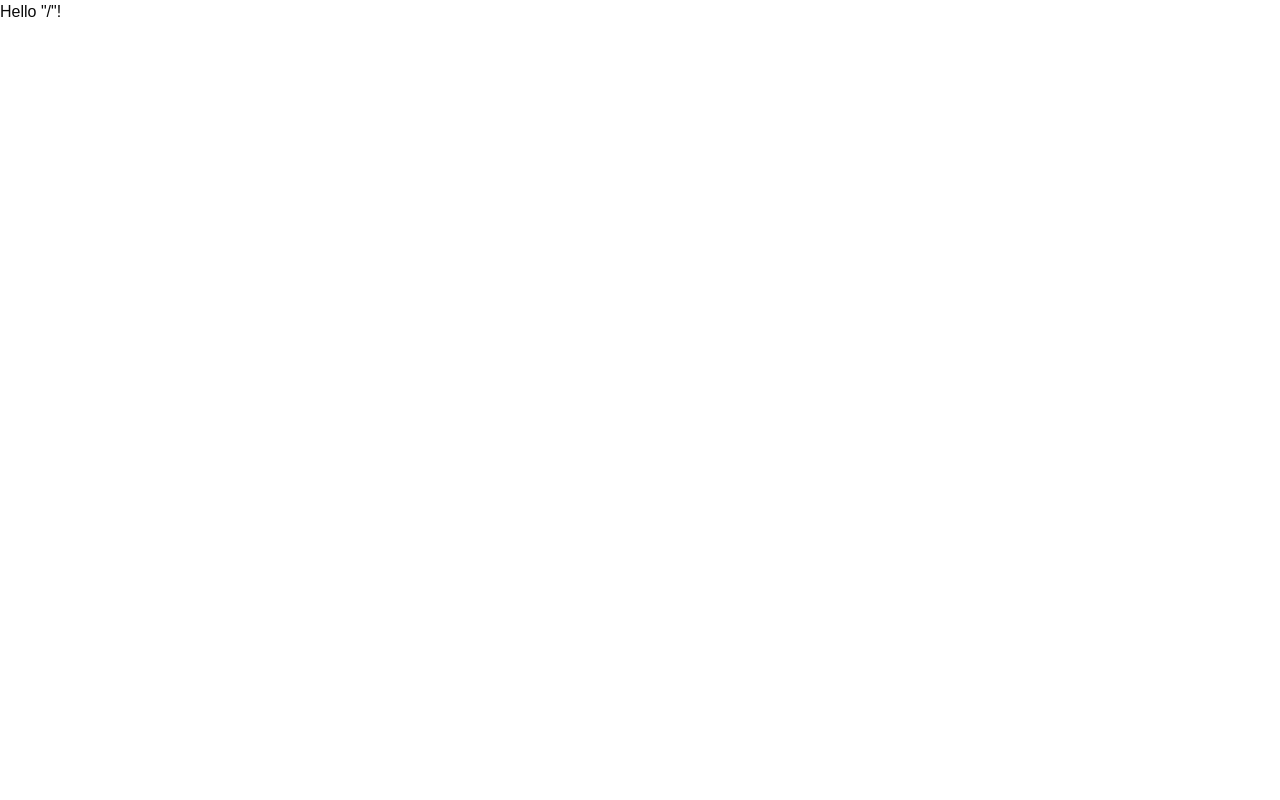
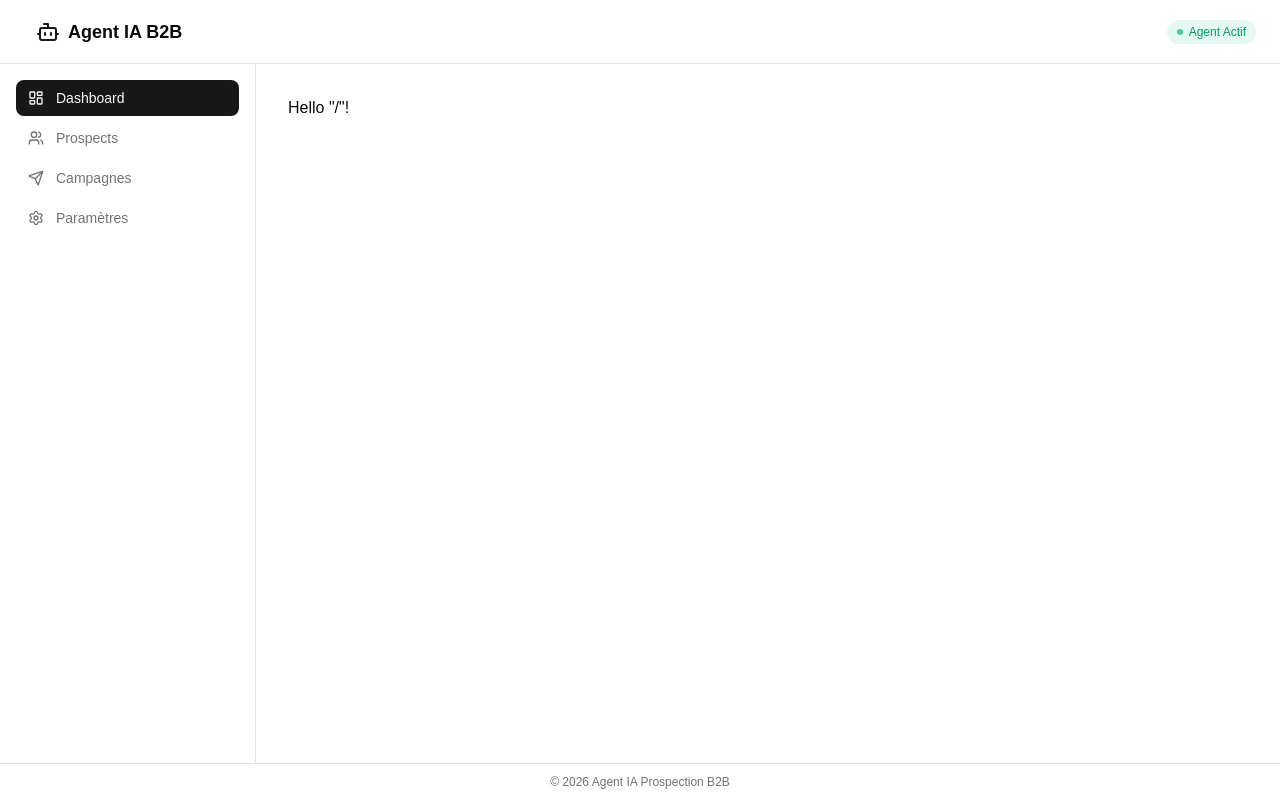
Before and after one commit to 95902/Agent-IA-de-prospection-B2B-, a React (Vite) app: page / in a window 1280 px wide. Built offline with nearby package versions, Linux system fonts and the light colour scheme.

Commit message:
initialisation du page wrapper dans __root.tsx, ajout de sheet.tsx pour le menu

```diff
--- /dev/null
+++ b/src/components/ui/sheet.tsx
@@ -0,0 +1,135 @@
+import * as React from "react";
+import { Dialog as SheetPrimitive } from "@base-ui/react/dialog";
+
+import { cn } from "@/lib/utils";
+import { Button } from "@/components/ui/button";
+import { XIcon } from "lucide-react";
+
+function Sheet({ ...props }: SheetPrimitive.Root.Props) {
+  return <SheetPrimitive.Root data-slot="sheet" {...props} />;
+}
+
+function SheetTrigger({ ...props }: SheetPrimitive.Trigger.Props) {
+  return <SheetPrimitive.Trigger data-slot="sheet-trigger" {...props} />;
+}
+
+function SheetClose({ ...props }: SheetPrimitive.Close.Props) {
+  return <SheetPrimitive.Close data-slot="sheet-close" {...props} />;
+}
+
+function SheetPortal({ ...props }: SheetPrimitive.Portal.Props) {
+  return <SheetPrimitive.Portal data-slot="sheet-portal" {...props} />;
+}
+
+function SheetOverlay({ className, ...props }: SheetPrimitive.Backdrop.Props) {
+  return (
+    <SheetPrimitive.Backdrop
+      data-slot="sheet-overlay"
+      className={cn(
+        "fixed inset-0 z-50 bg-black/30 transition-opacity duration-150 data-ending-style:opacity-0 data-starting-style:opacity-0 supports-backdrop-filter:backdrop-blur-sm",
+        className,
+      )}
+      {...props}
+    />
+  );
+}
+
+function SheetContent({
+  className,
+  children,
+  side = "right",
+  showCloseButton = true,
+  ...props
+}: SheetPrimitive.Popup.Props & {
+  side?: "top" | "right" | "bottom" | "left";
+  showCloseButton?: boolean;
+}) {
+  return (
+    <SheetPortal>
+      <SheetOverlay />
+      <SheetPrimitive.Popup
+        data-slot="sheet-content"
+        data-side={side}
+        className={cn(
+          "fixed z-50 flex flex-col bg-popover bg-clip-padding text-sm text-popover-foreground shadow-xl transition duration-200 ease-in-out data-ending-style:opacity-0 data-starting-style:opacity-0 data-[side=bottom]:inset-x-0 data-[side=bottom]:bottom-0 data-[side=bottom]:h-auto data-[side=bottom]:border-t data-[side=bottom]:data-ending-style:translate-y-[2.5rem] data-[side=bottom]:data-starting-style:translate-y-[2.5rem] data-[side=left]:inset-y-0 data-[side=left]:left-0 data-[side=left]:h-full data-[side=left]:w-3/4 data-[side=left]:border-r data-[side=left]:data-ending-style:translate-x-[-2.5rem] data-[side=left]:data-starting-style:translate-x-[-2.5rem] data-[side=right]:inset-y-0 data-[side=right]:right-0 data-[side=right]:h-full data-[side=right]:w-3/4 data-[side=right]:border-l data-[side=right]:data-ending-style:translate-x-[2.5rem] data-[side=right]:data-starting-style:translate-x-[2.5rem] data-[side=top]:inset-x-0 data-[side=top]:top-0 data-[side=top]:h-auto data-[side=top]:border-b data-[side=top]:data-ending-style:translate-y-[-2.5rem] data-[side=top]:data-starting-style:translate-y-[-2.5rem] data-[side=left]:sm:max-w-sm data-[side=right]:sm:max-w-sm",
+          className,
+        )}
+        {...props}
+      >
+        {children}
+        {showCloseButton && (
+          <SheetPrimitive.Close
+            data-slot="sheet-close"
+            render={
+              <Button
+                variant="ghost"
+                className="absolute top-4 right-4 bg-secondary"
+                size="icon-sm"
+              />
+            }
+          >
+            <XIcon />
+            <span className="sr-only">Close</span>
+          </SheetPrimitive.Close>
+        )}
+      </SheetPrimitive.Popup>
+    </SheetPortal>
+  );
+}
+
+function SheetHeader({ className, ...props }: React.ComponentProps<"div">) {
+  return (
+    <div
+      data-slot="sheet-header"
+      className={cn("flex flex-col gap-1.5 p-6", className)}
+      {...props}
+    />
+  );
+}
+
+function SheetFooter({ className, ...props }: React.ComponentProps<"div">) {
+  return (
+    <div
+      data-slot="sheet-footer"
+      className={cn("mt-auto flex flex-col gap-2 p-6", className)}
+      {...props}
+    />
+  );
+}
+
+function SheetTitle({ className, ...props }: SheetPrimitive.Title.Props) {
+  return (
+    <SheetPrimitive.Title
+      data-slot="sheet-title"
+      className={cn(
+        "font-heading text-base font-medium text-foreground",
+        className,
+      )}
+      {...props}
+    />
+  );
+}
+
+function SheetDescription({
+  className,
+  ...props
+}: SheetPrimitive.Description.Props) {
+  return (
+    <SheetPrimitive.Description
+      data-slot="sheet-description"
+      className={cn("text-sm text-muted-foreground", className)}
+      {...props}
+    />
+  );
+}
+
+export {
+  Sheet,
+  SheetTrigger,
+  SheetClose,
+  SheetContent,
+  SheetHeader,
+  SheetFooter,
+  SheetTitle,
+  SheetDescription,
+};
--- a/src/routes/__root.tsx
+++ b/src/routes/__root.tsx
@@ -1,11 +1,111 @@
-import { createRootRoute, Outlet } from '@tanstack/react-router'
-import { TanStackRouterDevtools } from '@tanstack/react-router-devtools'
+/* eslint-disable react-refresh/only-export-components */
+import { createRootRoute, Link, Outlet } from "@tanstack/react-router";
+import { TanStackRouterDevtools } from "@tanstack/react-router-devtools";
+import {
+  Users,
+  LayoutDashboard,
+  Send,
+  Settings,
+  Menu,
+  Bot,
+} from "lucide-react";
+import { useState } from "react";
+import { Button } from "@/components/ui/button";
+import {
+  Sheet,
+  SheetContent,
+  SheetHeader,
+  SheetTitle,
+  SheetTrigger,
+} from "@/components/ui/sheet";
+
+const navItems = [
+  { to: "/", label: "Dashboard", icon: LayoutDashboard },
+  { to: "/prospects", label: "Prospects", icon: Users },
+  { to: "/campaigns", label: "Campagnes", icon: Send },
+  { to: "/settings", label: "Paramètres", icon: Settings },
+];
+
+const RootLayout = () => {
+  const [mobileOpen, setMobileOpen] = useState(false);
+  return (
+    <div className="flex min-h-screen flex-col bg-background text-foreground">
+      <header className="sticky top-0 z-40 flex h-16 items-center justify-between border-b bg-background/95 px-4 backdrop-blur md:px-6">
+        <div className="flex items-center gap-3">
+          <Sheet open={mobileOpen} onOpenChange={setMobileOpen}>
+            <SheetTrigger>
+              <Button variant="ghost" size="icon" className="md:hidden">
+                <Menu className="h-5 w-5" />
+                <span className="sr-only">Toggle Navigation</span>
+              </Button>
+            </SheetTrigger>
+            <SheetContent side="left" className="w-64 p-0">
+              <SheetHeader className="p-4 text-left border-b">
+                <SheetTitle className="flex items-center gap-2">
+                  <Bot className="h-6 w-6 text-primary" />
+                  Agent Prospection
+                </SheetTitle>
+              </SheetHeader>
+              <nav className="flex flex-col gap-1 p-4">
+                {navItems.map((item) => {
+                  const Icon = item.icon;
+                  return (
+                    <Link
+                      key={item.to}
+                      to={item.to}
+                      onClick={() => setMobileOpen(false)}
+                      className="flex items-center gap-3 rounded-lg px-3 py-2 text-muted-foreground hover:bg-accent hover:text-foreground [&.active]:bg-primary [&.active]:text-primary-foreground font-medium text-sm transition-colors"
+                    >
+                      <Icon className="h-4 w-4" />
+                      {item.label}
+                    </Link>
+                  );
+                })}
+              </nav>
+            </SheetContent>
+          </Sheet>
+          <div className="flex items-center gap-2 font-bold text-lg">
+            <Bot className="h-6 w-6 text-primary" />
+            <span>Agent IA B2B</span>
+          </div>
+        </div>
+        <div className="flex items-center gap-2">
+          <span className="inline-flex items-center gap-1.5 rounded-full bg-emerald-500/10 px-2.5 py-1 text-xs font-medium text-emerald-600 dark:text-emerald-400">
+            <span className="h-1.5 w-1.5 rounded-full bg-emerald-500 animate-pulse" />
+            Agent Actif
+          </span>
+        </div>
+      </header>
+      <div className="flex flex-1">
+        <aside className="hidden w-64 border-r bg-card/50 p-4 md:block">
+          <nav className="flex flex-col gap-1">
+            {navItems.map((item) => {
+              const Icon = item.icon;
+              return (
+                <Link
+                  key={item.to}
+                  to={item.to}
+                  className="flex items-center gap-3 rounded-md px-3 py-2 text-sm font-medium text-muted-foreground hover:bg-accent hover:text-foreground [&.active]:bg-primary [&.active]:text-primary-foreground transition-colors"
+                >
+                  <Icon className="h-4 w-4" />
+                  {item.label}
+                </Link>
+              );
+            })}
+          </nav>
+        </aside>
+        <main className="flex-1 p-4 md:p-8">
+          <Outlet />
+        </main>
+      </div>
+      <footer className="shrink-0 border-t bg-card/30 py-2.5 px-6 text-center text-xs text-muted-foreground">
+        © 2026 Agent IA Prospection B2B
+      </footer>
+      <TanStackRouterDevtools initialIsOpen={false} />
+    </div>
+  );
+};
 
 export const Route = createRootRoute({
-  component: () => (
-    <>
-      <Outlet />
-      <TanStackRouterDevtools initialIsOpen={false} />
-    </>
-  ),
-})
+  component: RootLayout,
+});
```
